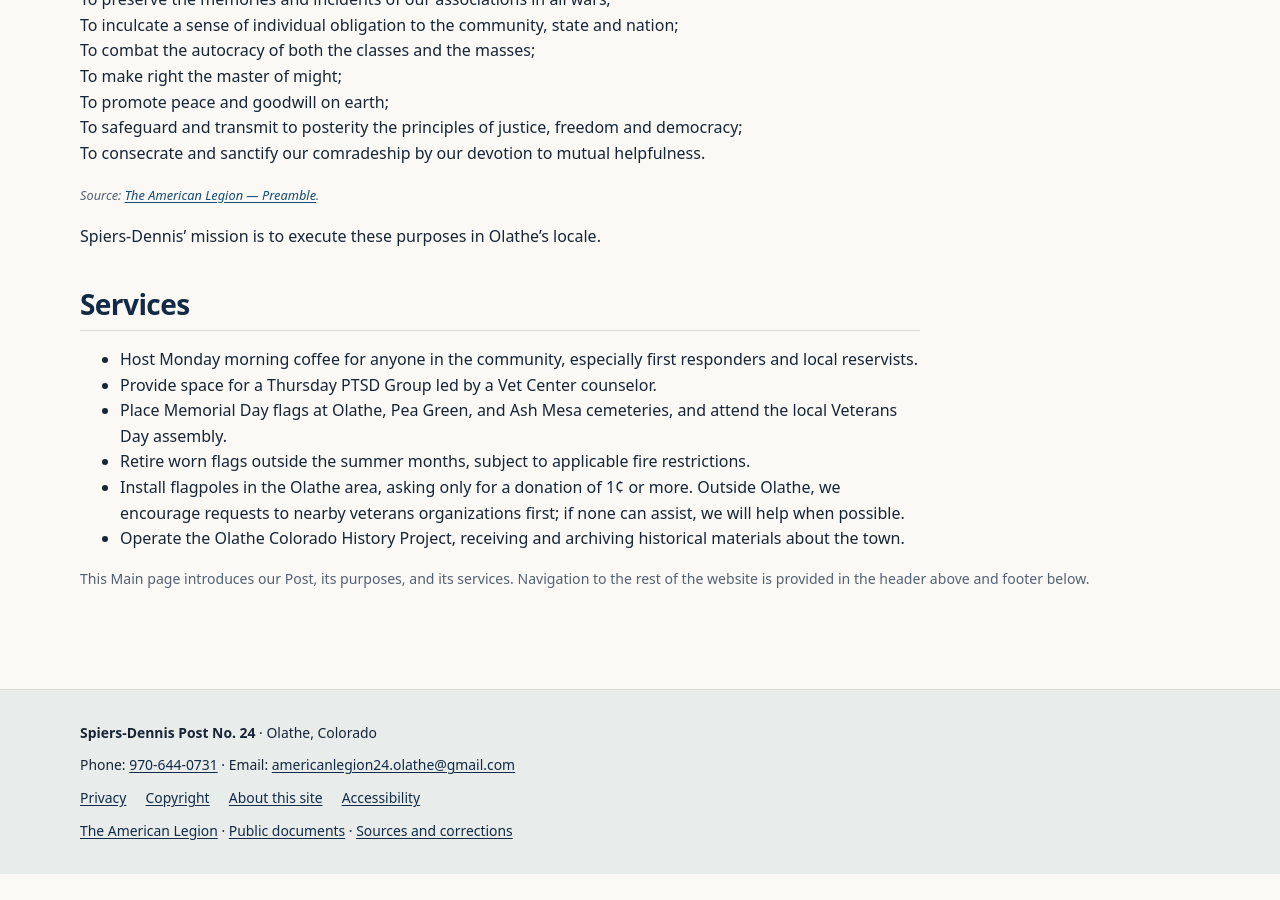
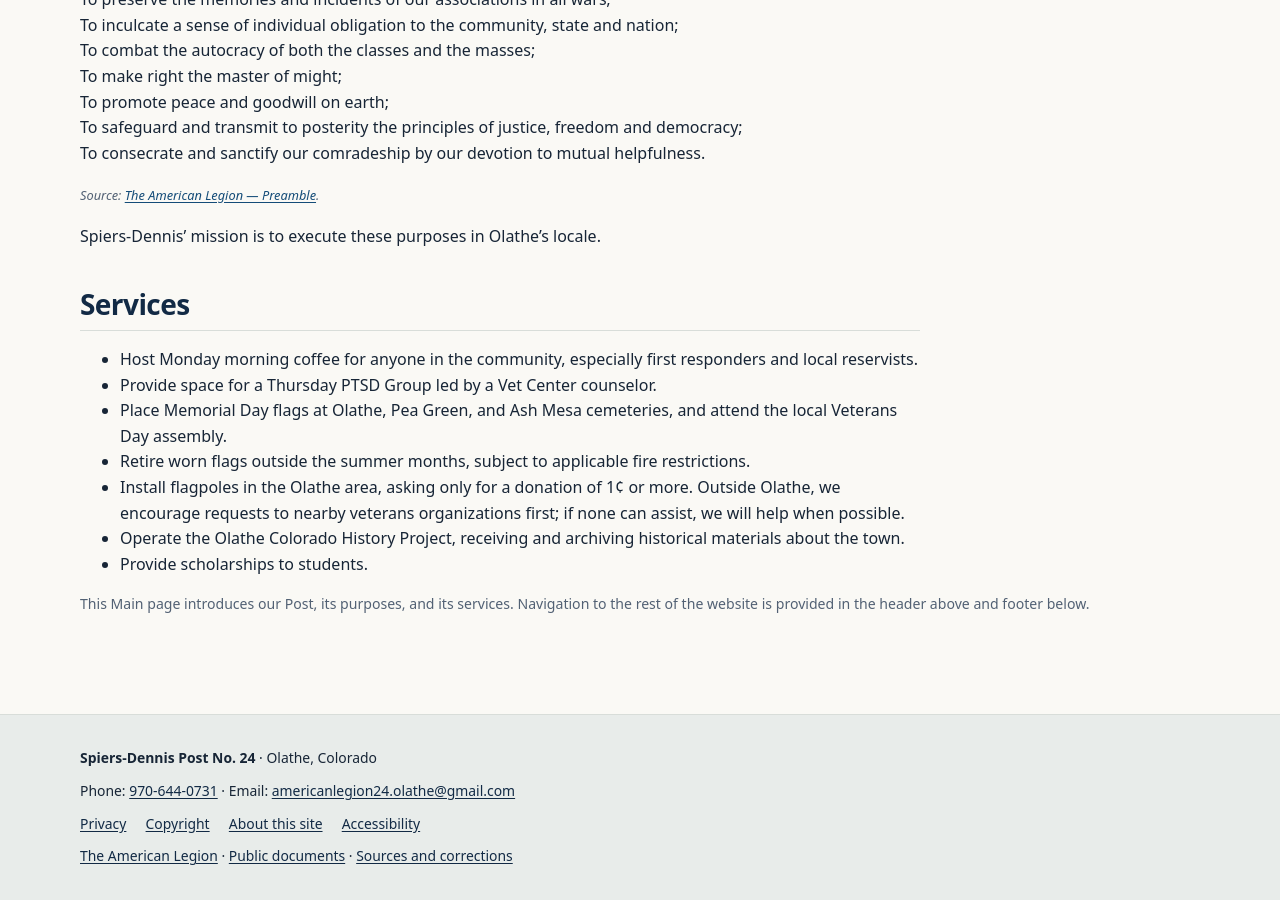
Before and after one commit to SPIERS-DENNIS-POST/spiers-dennis-post.github.io, a Jekyll site: the page built from index.md, in a window 1280 px wide and 900 px high, scrolled down 742 px. Built offline with Jekyll 4.4.1, drawn with Linux system fonts in a browser that asks for light colours; before the commit the page ends 1616 px from its top, so only the background shows below that.

Commit message:
Add student scholarships to Main services

```diff
--- a/index.md
+++ b/index.md
@@ -39,6 +39,7 @@ To consecrate and sanctify our comradeship by our devotion to mutual helpfulness
 <li>Retire worn flags outside the summer months, subject to applicable fire restrictions.</li>
 <li>Install flagpoles in the Olathe area, asking only for a donation of 1¢ or more. Outside Olathe, we encourage requests to nearby veterans organizations first; if none can assist, we will help when possible.</li>
 <li>Operate the Olathe Colorado History Project, receiving and archiving historical materials about the town.</li>
+<li>Provide scholarships to students.</li>
 </ul>
 </section>
 </section>
```
